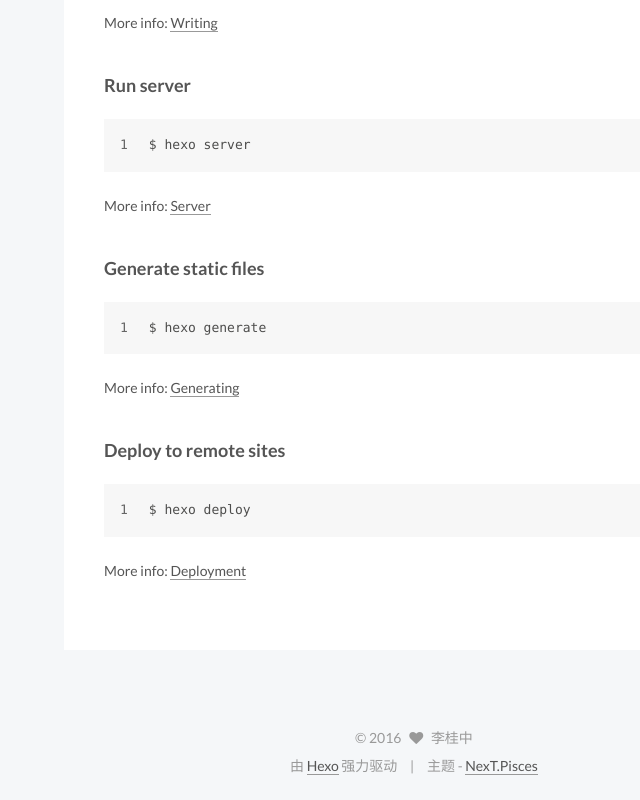
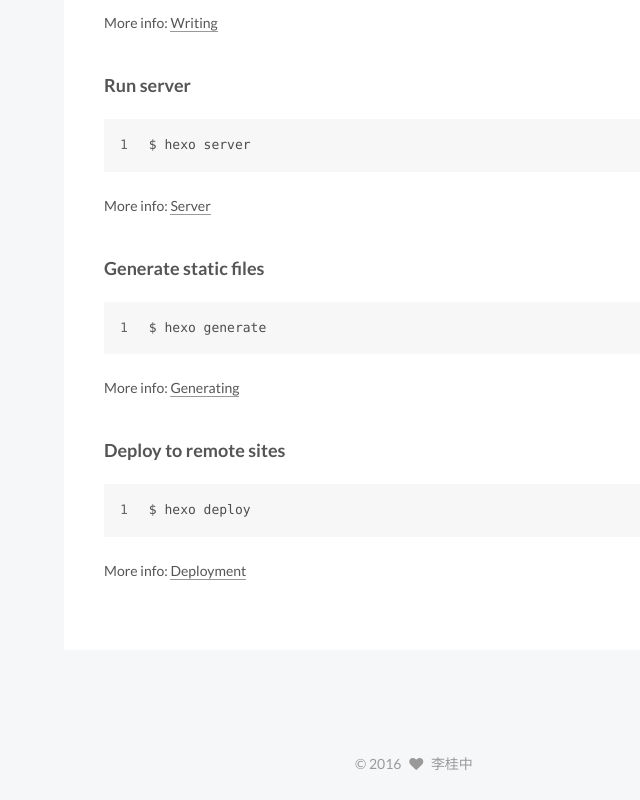
Before and after one commit to lgzaaron/lgzaaron, a plain HTML site: page index.html in a window 1280 px wide. Shown: the part 1574-2374 px from the top of the page, without its empty margins (356-996 px from the left). Drawn offline with Linux system fonts and the light colour scheme.

Commit message:
Site updated: 2016-03-20 16:53:16

```diff
--- a/index.html
+++ b/index.html
@@ -684,16 +684,7 @@
   <span class="author" itemprop="copyrightHolder">李桂中</span>
 </div>
 
-<div class="powered-by">
-  由 <a class="theme-link" href="http://hexo.io">Hexo</a> 强力驱动
-</div>
 
-<div class="theme-info">
-  主题 -
-  <a class="theme-link" href="https://github.com/iissnan/hexo-theme-next">
-    NexT.Pisces
-  </a>
-</div>
 
 
 
```
